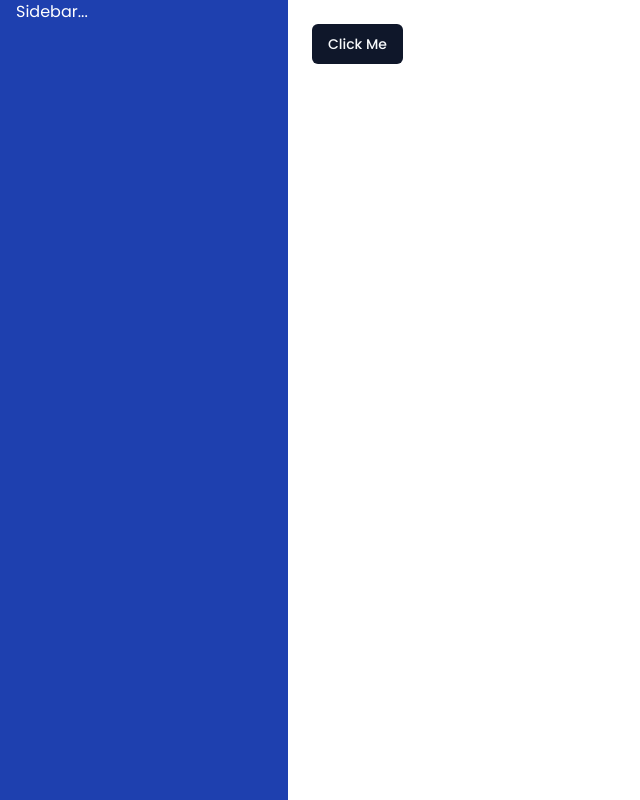
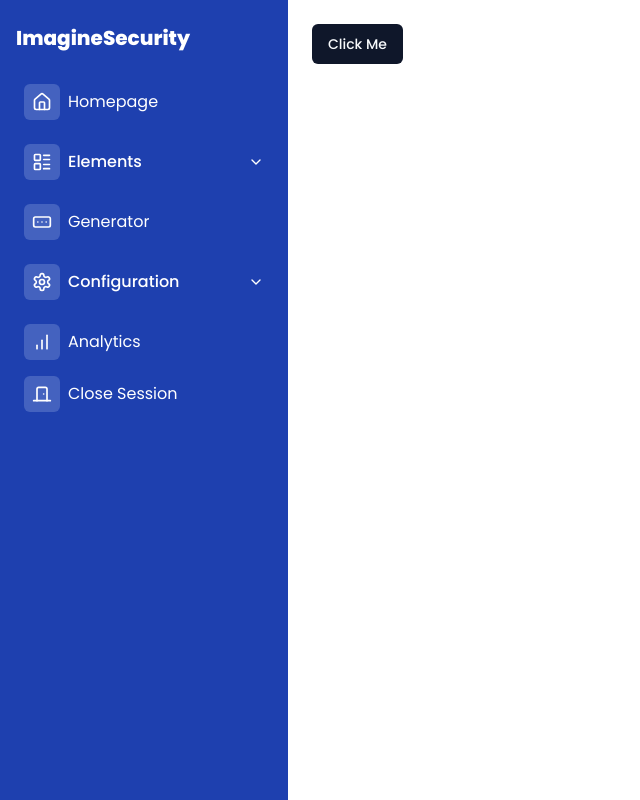
Before and after one commit to lvanegasimagine/Nextjs-Password-Manager, a Next.js app: page / in a window 1280 px wide. Shown: the whole page, without its empty margins (0-640 px from the left). Built offline with nearby package versions, Linux system fonts and the light colour scheme.

Commit message:
feat: :sparkles: Rutas de Sidebar Implementada
Rutas de sidebar implementada y lista

```diff
--- a/app/(routes)/(home)/layout.tsx
+++ b/app/(routes)/(home)/layout.tsx
@@ -1,4 +1,5 @@
 import { Logo } from '@/components/shared/Logo'
+import Sidebar from '@/components/shared/Sidebar/Sidebar'
 import React from 'react'
 
 const HomeLayout = ({ children }: Readonly<{ children: React.ReactNode }>) => {
@@ -12,7 +13,7 @@ const HomeLayout = ({ children }: Readonly<{ children: React.ReactNode }>) => {
       </div>
       <div className="flex h-full">
         <div className='max-w-lg hidden lg:flex h-full w-72 flex-col fixed bg-blue-800 px-4 text-white'>
-            <p>Sidebar...</p>
+            <Sidebar/>
         </div>
         <div className="w-full lg:pl-72">
             <div className='p-6'>{children}</div>
--- a/components/shared/SidebarRoutes/SidebarRoutes.tsx
+++ b/components/shared/SidebarRoutes/SidebarRoutes.tsx
@@ -1,7 +1,109 @@
-import React from 'react'
+'use client'
+
+import {
+  Accordion,
+  AccordionContent,
+  AccordionItem,
+  AccordionTrigger
+} from '@/components/ui/accordion'
+import { BarChart, DoorClosed, House, RectangleEllipsis } from 'lucide-react'
+import Link from 'next/link'
+import SingleItem from '../SingleItem/SingleItem'
+import {
+  DataSidebarConfiguration,
+  DataSidebarElements
+} from './SidebarRoutes.data'
 
 export default function SidebarRoutes() {
   return (
-    <div>SidebarRoutes</div>
+    <div>
+      <SingleItem href="/" label="Homepage" icon={House} />
+      {DataSidebarElements.map(({ title, icon: Icon, children }) => (
+        <Accordion
+          type="single"
+          key={title}
+          collapsible
+          className="w-full px-2"
+        >
+          <AccordionItem value="item-1" className="border-b-0">
+            <AccordionTrigger>
+              <div className="flex items-center gap-2">
+                <div className="rounded-md bg-blue-100/20 p-2">
+                  <Icon size={20} />
+                </div>
+                {title}
+              </div>
+            </AccordionTrigger>
+            <AccordionContent>
+              {children.map(({ item, href, icon: Icon }) => (
+                <div key={item}>
+                  <Link
+                    href={href}
+                    className="flex items-center gap-2 rounded-md px-6 py-2 transition-all duration-300 hover:bg-blue-100/20"
+                  >
+                    <Icon size={20} />
+                    {item}
+                  </Link>
+                </div>
+              ))}
+            </AccordionContent>
+          </AccordionItem>
+        </Accordion>
+      ))}
+      <SingleItem
+        href="/generator"
+        label="Generator"
+        icon={RectangleEllipsis}
+      />
+      {DataSidebarConfiguration.map(({ title, icon: Icon, children }) => (
+        <Accordion
+          type="single"
+          key={title}
+          collapsible
+          className="w-full px-2"
+        >
+          <AccordionItem value="item-1" className="border-b-0">
+            <AccordionTrigger>
+              <div className="flex items-center gap-2">
+                <div className="rounded-md bg-blue-100/20 p-2">
+                  <Icon size={20} />
+                </div>
+                {title}
+              </div>
+            </AccordionTrigger>
+            <AccordionContent>
+              {children.map(({ item, href, icon: Icon, premium }) => (
+                <div
+                  key={item}
+                  className="mt-2 flex items-center justify-between rounded-md pr-1 transition-all duration-300 hover:bg-blue-100/20"
+                >
+                  <Link
+                    href={href}
+                    className="flex items-center gap-2 px-6 py-2"
+                  >
+                    <Icon size={20} />
+                    {item}
+                  </Link>
+                  {premium && (
+                    <span className="flex gap-2 rounded-md bg-blue-400 px-2 py-1 text-xs">
+                      Premium
+                    </span>
+                  )}
+                </div>
+              ))}
+            </AccordionContent>
+          </AccordionItem>
+        </Accordion>
+      ))}
+      <SingleItem href="/analytic" label="Analytics" icon={BarChart} />
+      <SingleItem
+        onClick={() => {
+          alert('Logout')
+        }}
+        href='#'
+        label={'Close Session'}
+        icon={DoorClosed}
+      />
+    </div>
   )
 }
--- /dev/null
+++ b/components/shared/SingleItem/SingleItem.tsx
@@ -0,0 +1,22 @@
+import Link from 'next/link'
+import { type SingleItemProps } from './SingleItem.types'
+
+export default function SingleItem({
+  label,
+  icon: Icon,
+  href,
+  onClick
+}: SingleItemProps) {
+  return (
+    <Link
+      href={href}
+      onClick={onClick}
+      className="flex items-center gap-2 rounded-md p-2 transition-all duration-300 hover:bg-blue-100/20"
+    >
+      <div className="rounded-md bg-blue-100/20 p-2">
+        <Icon size={20} />
+      </div>
+      {label}
+    </Link>
+  )
+}
--- /dev/null
+++ b/components/shared/SingleItem/index.ts
@@ -0,0 +1 @@
+export * from './SingleItem'
```
Also changed, not shown: components/shared/SingleItem/SingleItem.types.ts (added, +8 -0 lines).
